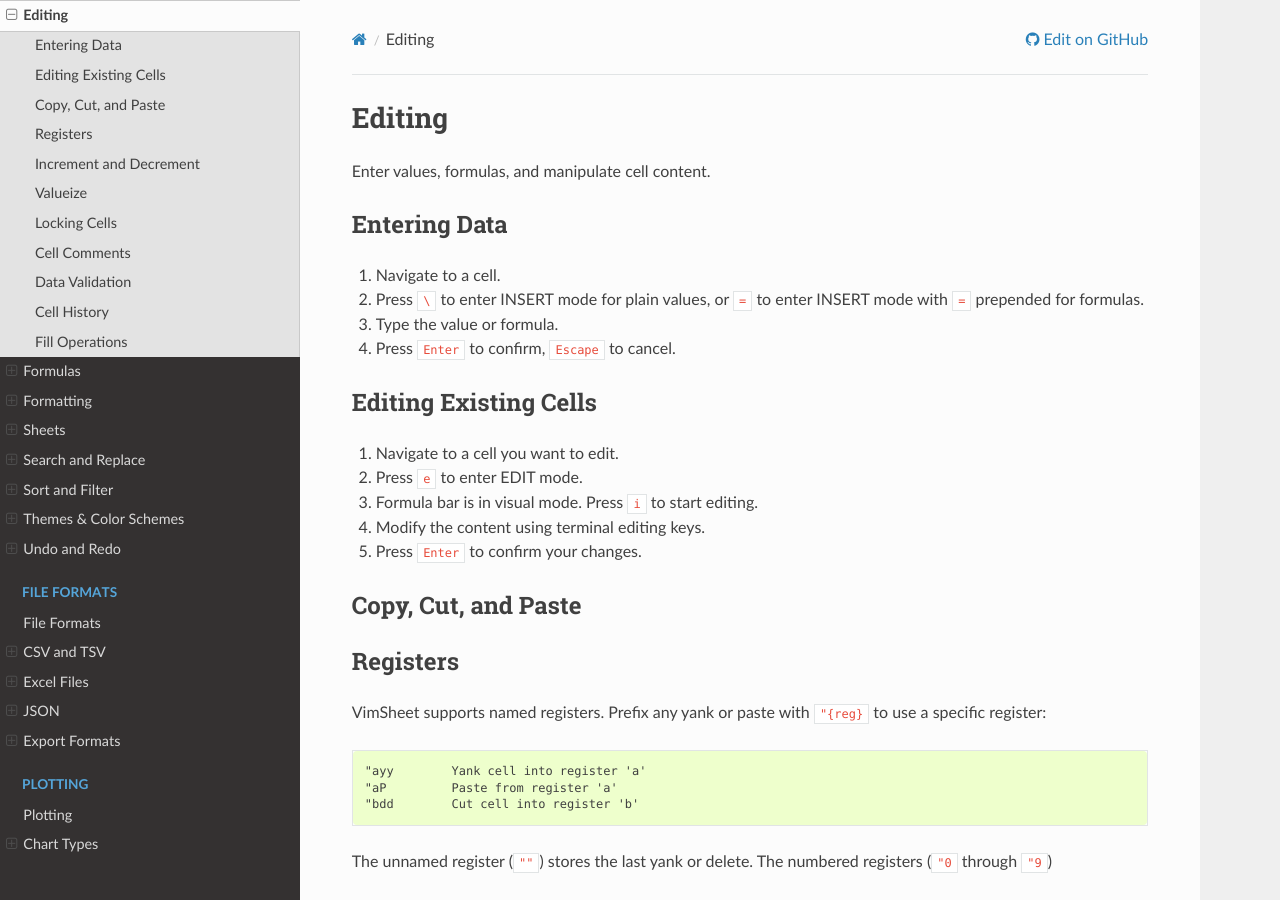
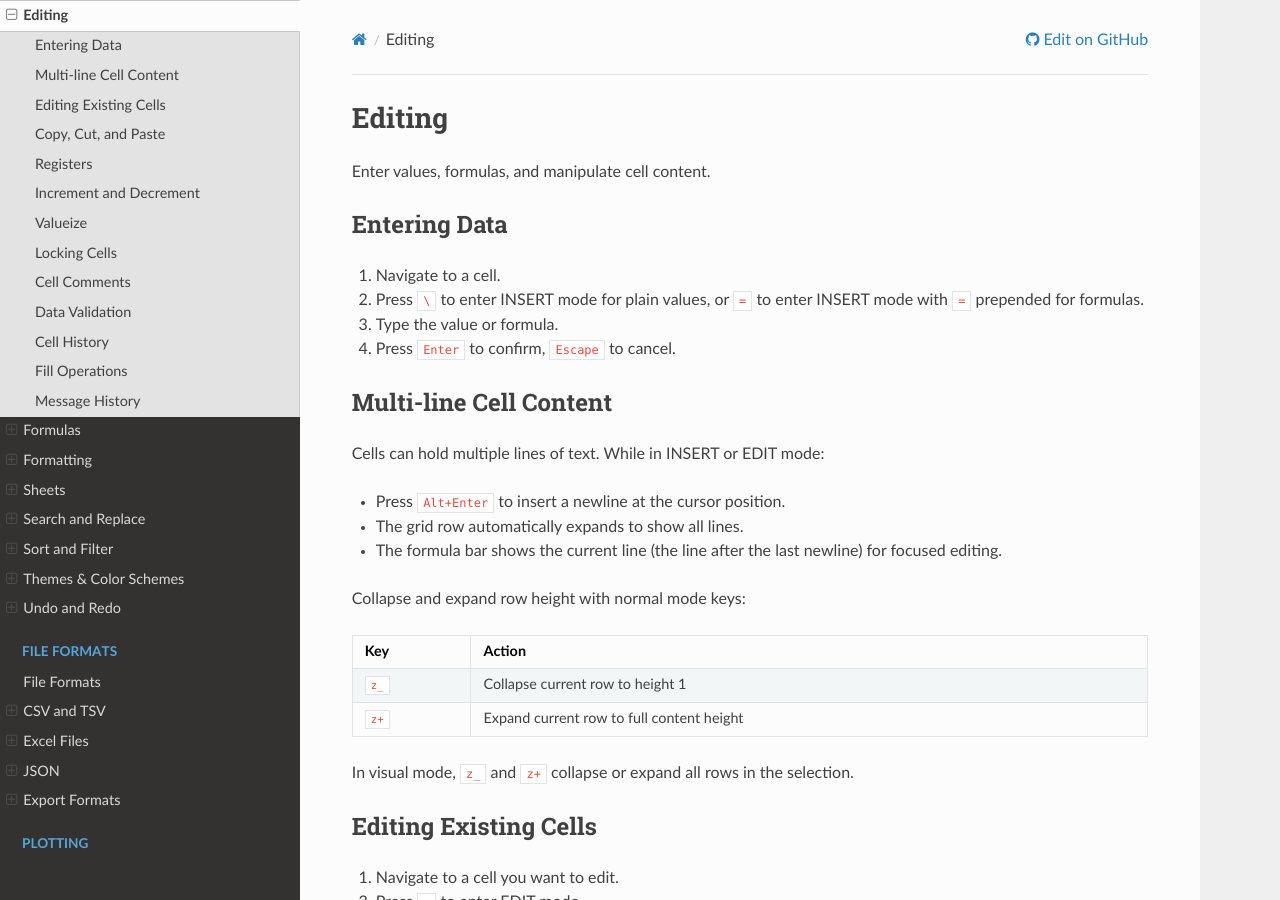
Before and after one commit to jonnieey/vimsheet, a Sphinx documentation site: the page built from docs/source/user-guide/editing.rst, in a window 1280 px wide and 900 px high. Built offline with Sphinx 7.4.7 and the Read the Docs theme 3.1.0, drawn with Linux system fonts in a browser that asks for light colours; formulas are drawn with MathJax 3; some of the changed text lies outside the part shown.

Commit message:
docs: update docs

```diff
--- a/docs/source/user-guide/editing.rst
+++ b/docs/source/user-guide/editing.rst
@@ -13,6 +13,31 @@ Entering Data
    enter INSERT mode with ``=`` prepended for formulas.
 #. Type the value or formula.
 #. Press ``Enter`` to confirm, ``Escape`` to cancel.
+
+Multi-line Cell Content
+-----------------------
+
+Cells can hold multiple lines of text. While in INSERT or EDIT mode:
+
+* Press ``Alt+Enter`` to insert a newline at the cursor position.
+* The grid row automatically expands to show all lines.
+* The formula bar shows the current line (the line after the last
+  newline) for focused editing.
+
+Collapse and expand row height with normal mode keys:
+
+.. list-table::
+   :header-rows: 1
+
+   * - Key
+     - Action
+   * - ``z_``
+     - Collapse current row to height 1
+   * - ``z+``
+     - Expand current row to full content height
+
+In visual mode, ``z_`` and ``z+`` collapse or expand all rows in the
+selection.
 
 Editing Existing Cells
 ----------------------
@@ -124,7 +149,7 @@ Restrict the type of data that can be entered into a cell:
    :validate clear          Remove validation
 
 Cell History
-------------
+-----------
 
 VimSheet tracks changes to cell values. View the history:
 
@@ -132,6 +157,12 @@ VimSheet tracks changes to cell values. View the history:
 
    :history           Show history for current cell
    :history B5        Show history for cell B5
+
+Restore a previous cell value from history:
+
+.. code-block:: text
+
+   U   Restore current cell to previous value
 
 Fill Operations
 ---------------
@@ -143,3 +174,17 @@ Fill a range with sequential data:
    :fill 1 10  A1:A10
 
 This fills A1:A10 with values 1 through 10.
+
+Message History
+---------------
+
+VimSheet keeps a history of status messages, errors, and notifications.
+View them with:
+
+.. code-block:: console
+
+   :messages      Open the message history panel
+
+Messages are color-coded: red for errors, green for success, yellow
+for informational messages. The panel shows timestamps and scrolls
+chronologically (newest at the top).
```
Also changed, not shown: docs/source/changelog.rst (+18 -0 lines), docs/source/reference/commands.rst (+6 -4 lines), docs/source/reference/keybindings.rst (+75 -48 lines), docs/source/user-guide/modes.rst (+7 -1 lines), docs/source/user-guide/navigation.rst (+7 -3 lines).
